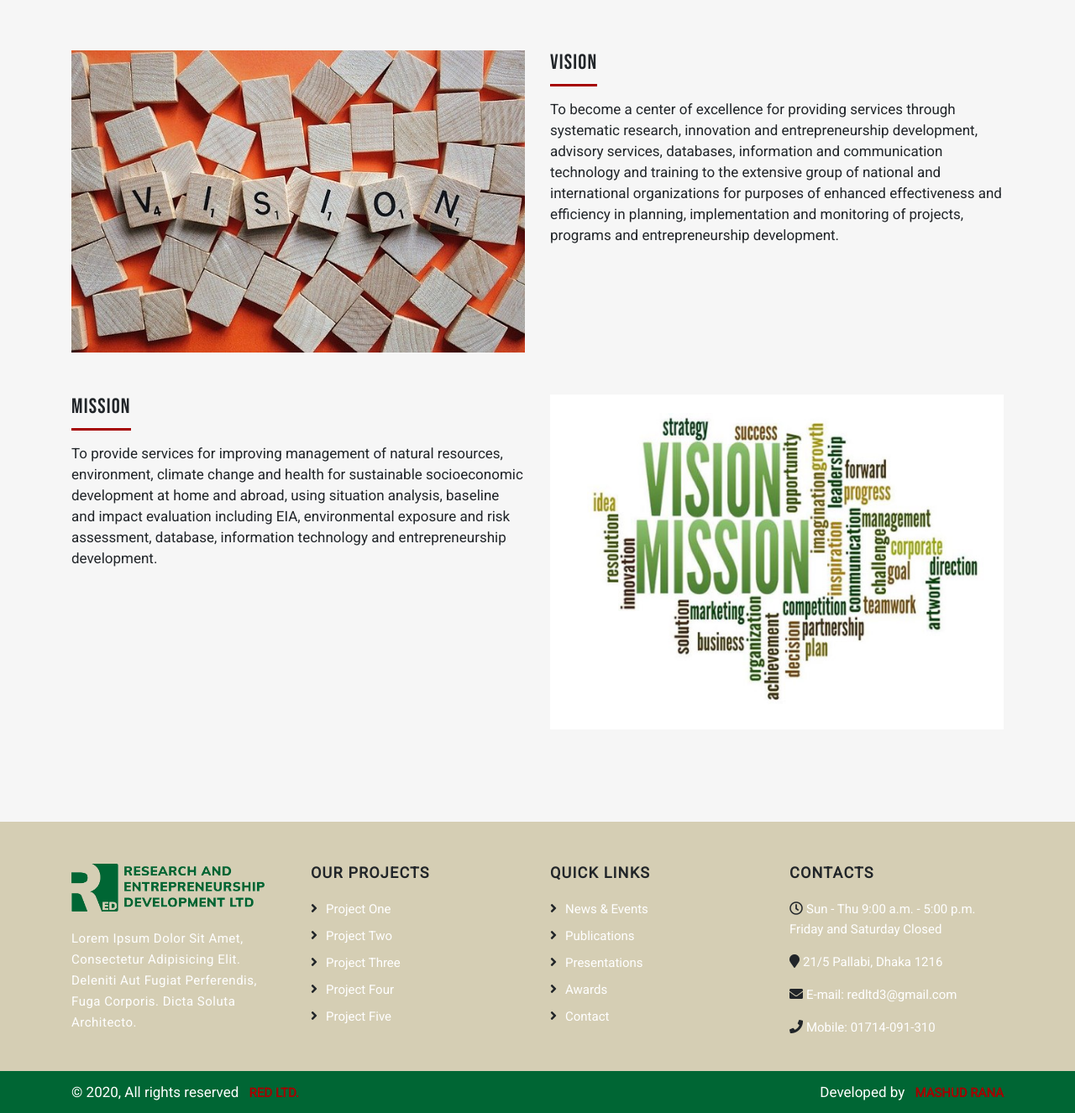
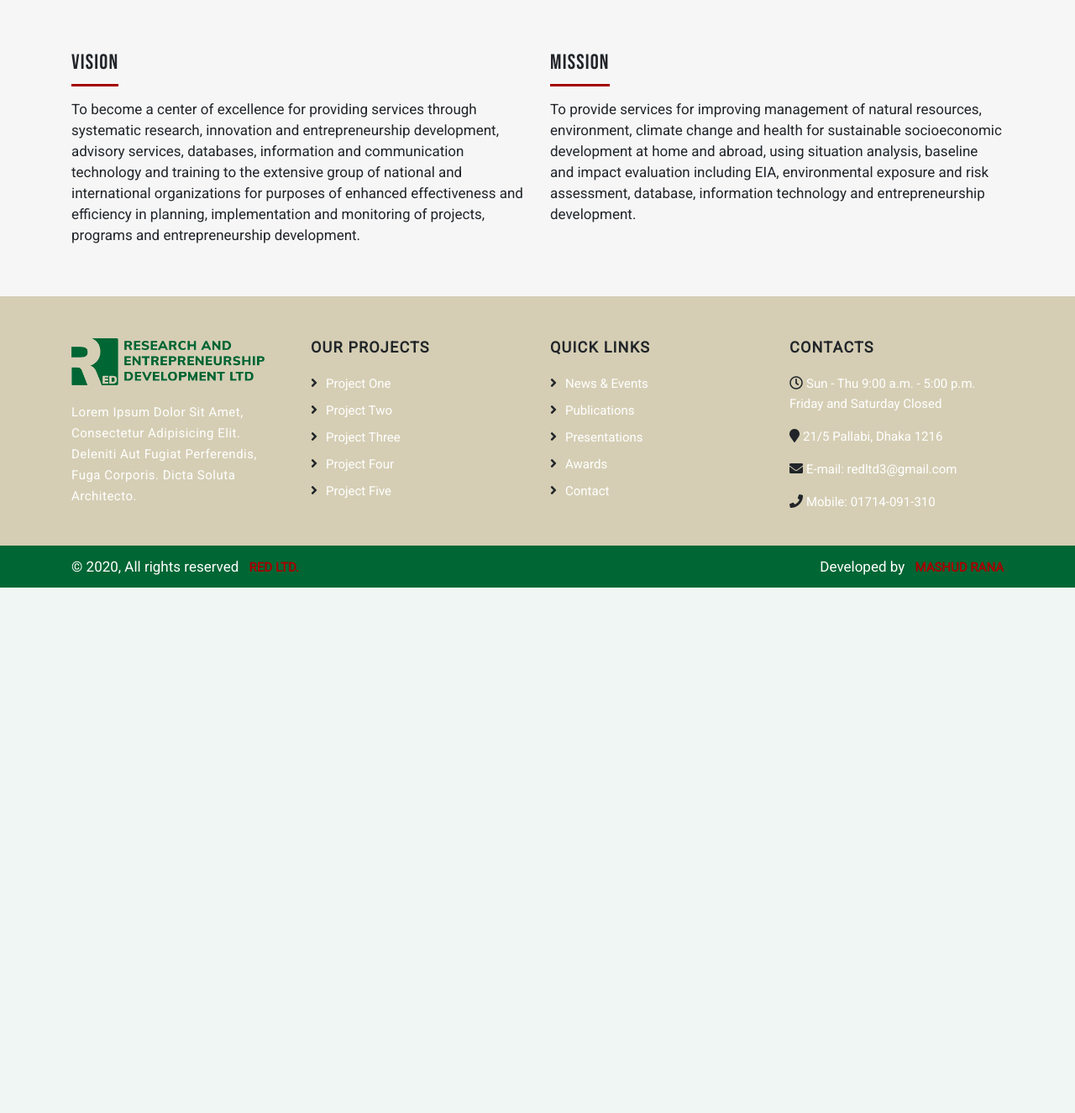
Before and after one commit to mashudranagithub/red, a PHP site: page /vision-mission.php in a window 1280 px wide. Shown: the part 135-1461 px from the top of the page at 84% size. After the commit the page ends 835 px from the top, so only its background shows below. Run offline with PHP 8.4, Linux system fonts and the light colour scheme; some libraries are stand-ins or nearby versions.

Commit message:
Menu fixed and vision and mission layout complete

```diff
--- a/assets/css/red.css
+++ b/assets/css/red.css
@@ -283,8 +283,7 @@ ul.second-dropped-menu.research li a {
 
 ul.second-dropped-menu {
     left: calc( 100% + 1px );
-    /*top: -13px;*/
-    top: -3px;
+    top: 0px;
 }
 
 ul.first-dropped-menu.last-dropdown {
--- a/vision-mission.php
+++ b/vision-mission.php
@@ -4,24 +4,12 @@
 	<div class="container">
 		<div class="row">
 			<div class="col-md-6">
-				<div class="vision-image">
-					<img src="assets/img/about/vision.jpg" alt="Vision and Mission Image">
-				</div>
-			</div>
-			<div class="col-md-6">
 				<h3>Vision</h3>
 				<p>To become a center of excellence for providing services through systematic research, innovation and entrepreneurship development, advisory services, databases, information and communication technology and training to the extensive group of national and international organizations for purposes of enhanced effectiveness and efficiency in planning, implementation and monitoring of projects, programs and entrepreneurship development.</p>
 			</div>
-		</div>
-		<div class="row">
 			<div class="col-md-6">
 				<h3>Mission</h3>
 				<p>To provide services for improving management of natural resources, environment, climate change and health for sustainable socioeconomic development at home and abroad, using situation analysis, baseline and impact evaluation including EIA, environmental exposure and risk assessment, database, information technology and entrepreneurship development.</p>
-			</div>
-			<div class="col-md-6">
-				<div class="vision-image">
-					<img src="assets/img/about/mission.jpg" alt="Vision and Mission Image">
-				</div>
 			</div>
 		</div>
 	</div>
```
Also changed, not shown: vision.php (deleted, +0 -18 lines).
